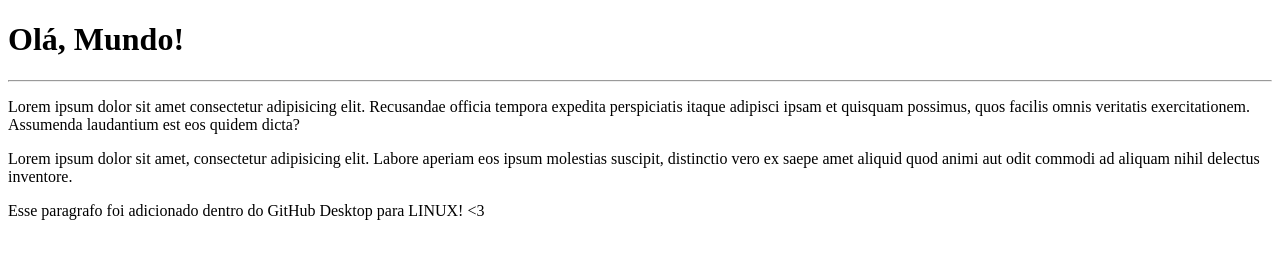
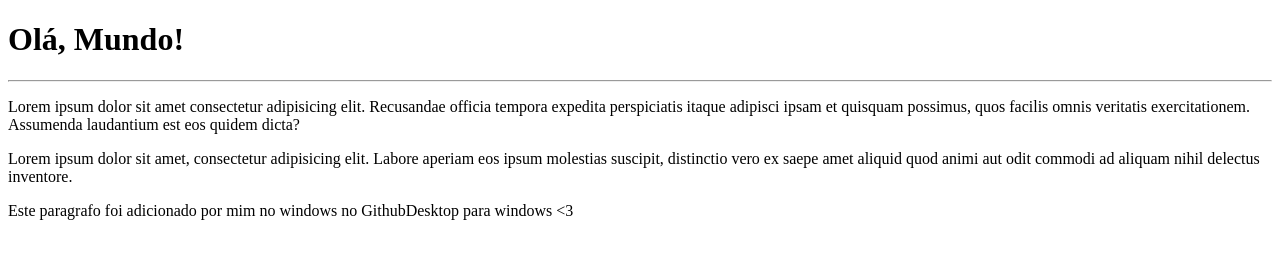
Before and after one commit to AmadoFukiauNkeleleLuzayangamo/Amado-Fukiau-Nklele-Luzayangamo, a plain HTML site: page index.html in a window 1280 px wide. Drawn offline with Linux system fonts and the light colour scheme.

Commit message:
Mudei o arquivo index

```diff
--- a/index.html
+++ b/index.html
@@ -10,6 +10,7 @@
     <hr>
     <p>Lorem ipsum dolor sit amet consectetur adipisicing elit. Recusandae officia tempora expedita perspiciatis itaque adipisci ipsam et quisquam possimus, quos facilis omnis veritatis exercitationem. Assumenda laudantium est eos quidem dicta?</p>
     <p>Lorem ipsum dolor sit amet, consectetur adipisicing elit. Labore aperiam eos ipsum molestias suscipit, distinctio vero ex saepe amet aliquid quod animi aut odit commodi ad aliquam nihil delectus inventore.</p>
-    <p>Esse paragrafo foi adicionado dentro do GitHub Desktop para LINUX! &lt;3 </p>
+    <p>Este paragrafo foi adicionado por mim no windows no GithubDesktop para windows &lt;3 </p>
+
 </body>
 </html>
```
